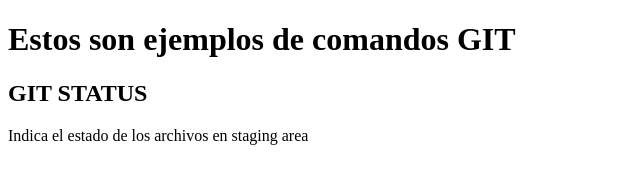
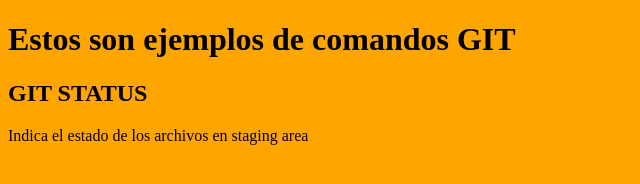
Before and after one commit to arvargas2/Proyecto_Web_sec_5, a plain HTML site: page index.html in a window 1280 px wide. Shown: the whole page, without its empty margins (0-640 px from the left). Drawn offline with Linux system fonts and the light colour scheme.

Commit message:
agregamos el css estilo

```diff
--- /dev/null
+++ b/css/estilos.css
@@ -0,0 +1,4 @@
+body {
+background-color: orange;
+
+}
--- a/index.html
+++ b/index.html
@@ -4,6 +4,8 @@
     <meta charset="UTF-8">
     <meta http-equiv="X-UA-Compatible" content="IE=edge">
     <meta name="viewport" content="width=device-width, initial-scale=1.0">
+
+    <link rel="stylesheet" href="css/estilos.css">
     <title>Document</title>
 </head>
 <body>
```
